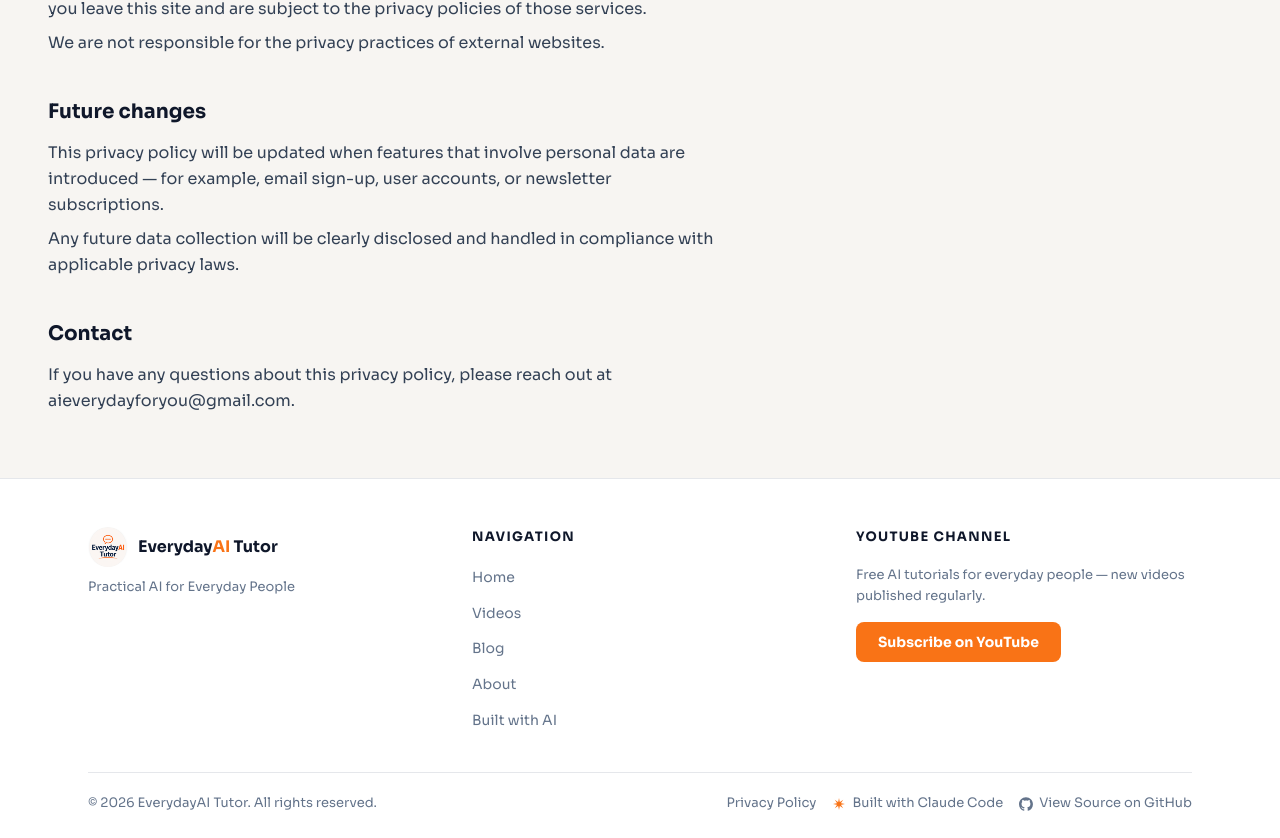
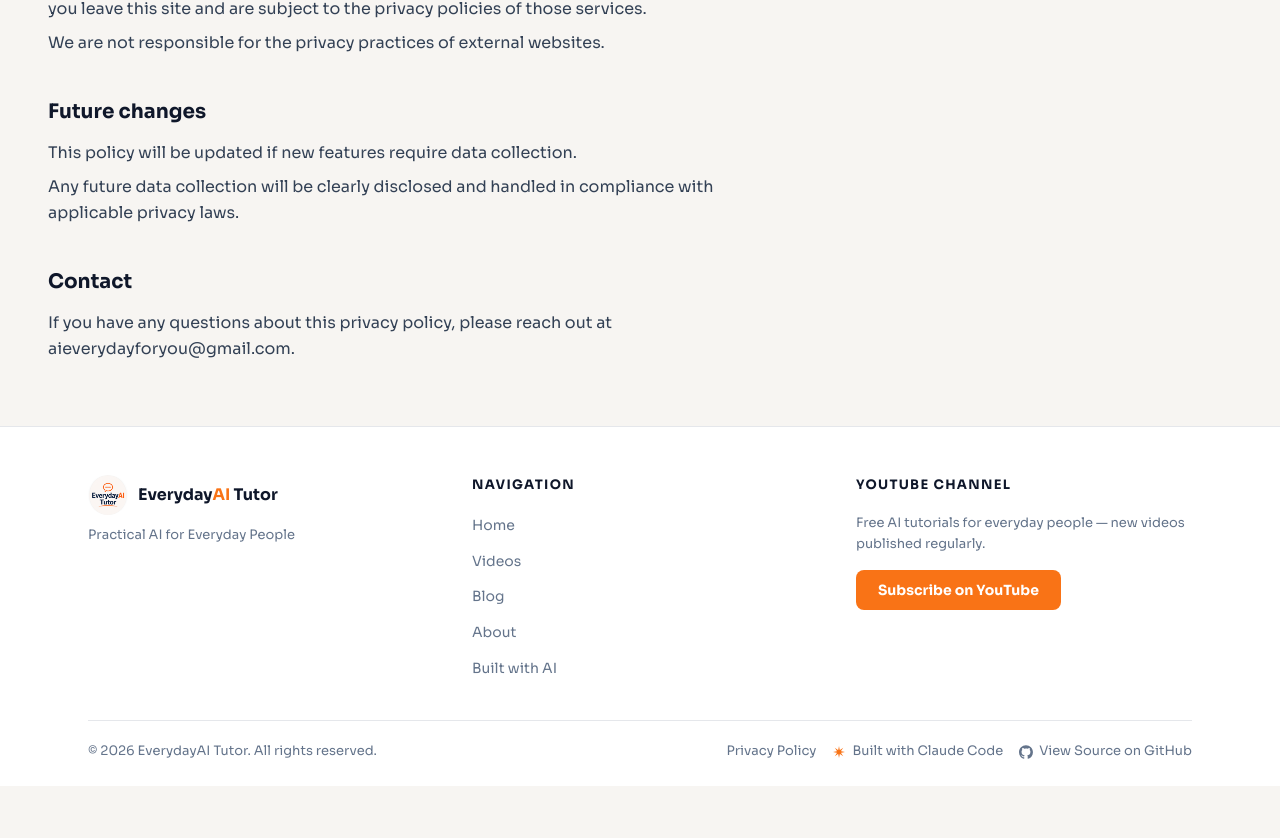
Before and after one commit to CumulusCycles/EverydayAI-Tutor, a React (Vite) app in the folder frontend/: page /privacy in a window 1280 px wide. Shown: the part 1139-1977 px from the top of the page. After the commit the page ends 1925 px from the top, so only its background shows below. Built offline with nearby package versions, Linux system fonts and the light colour scheme.

Commit message:
docs: remove user auth and registration references

```diff
--- a/frontend/src/pages/PrivacyPage.tsx
+++ b/frontend/src/pages/PrivacyPage.tsx
@@ -39,7 +39,7 @@ const sections: Section[] = [
   {
     heading: 'Future changes',
     body: [
-      'This privacy policy will be updated when features that involve personal data are introduced — for example, email sign-up, user accounts, or newsletter subscriptions.',
+      'This policy will be updated if new features require data collection.',
       'Any future data collection will be clearly disclosed and handled in compliance with applicable privacy laws.',
     ],
   },
```
Also changed, not shown: 1 other file (tests, documents, lock files or other folders).
